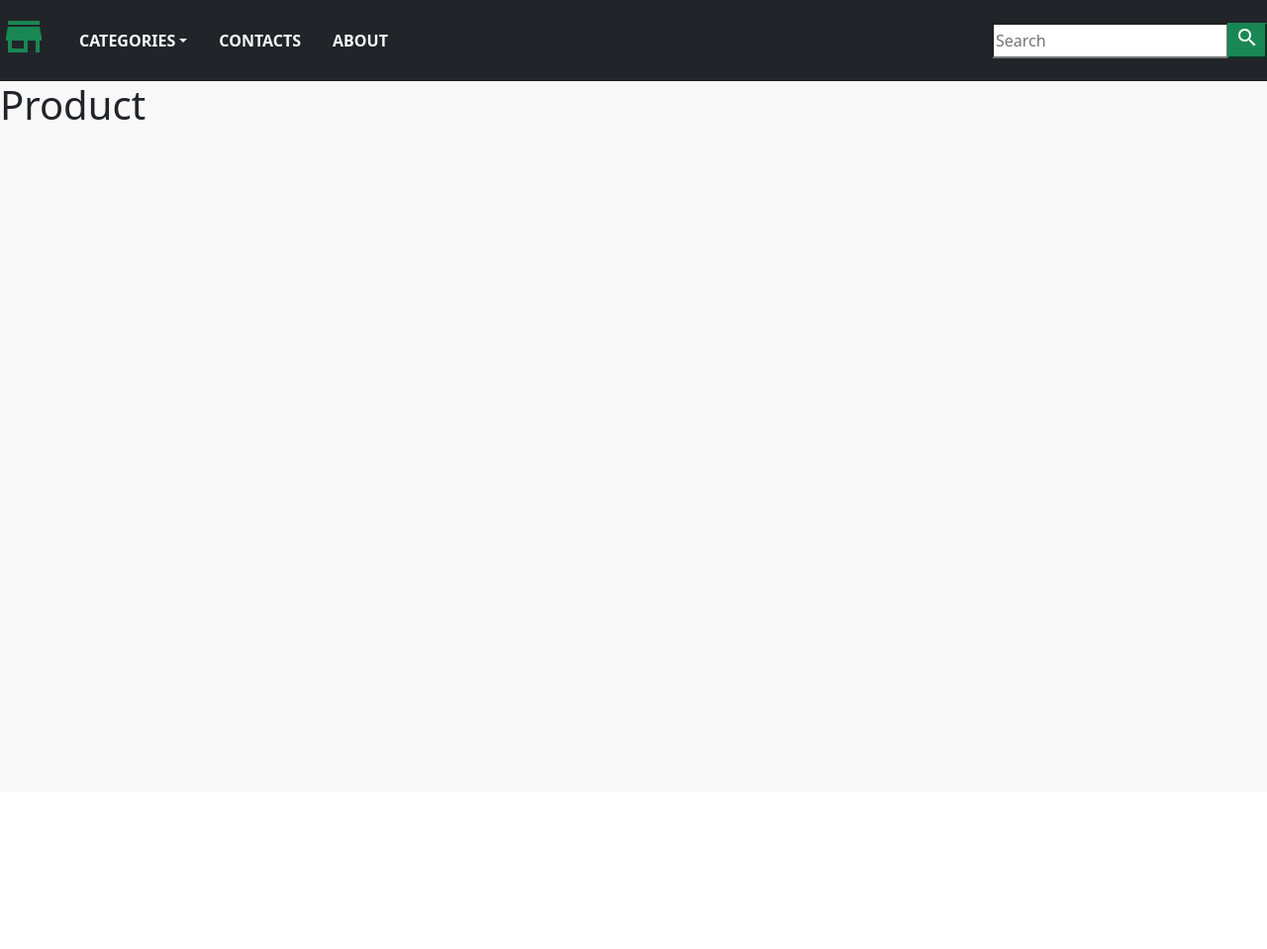
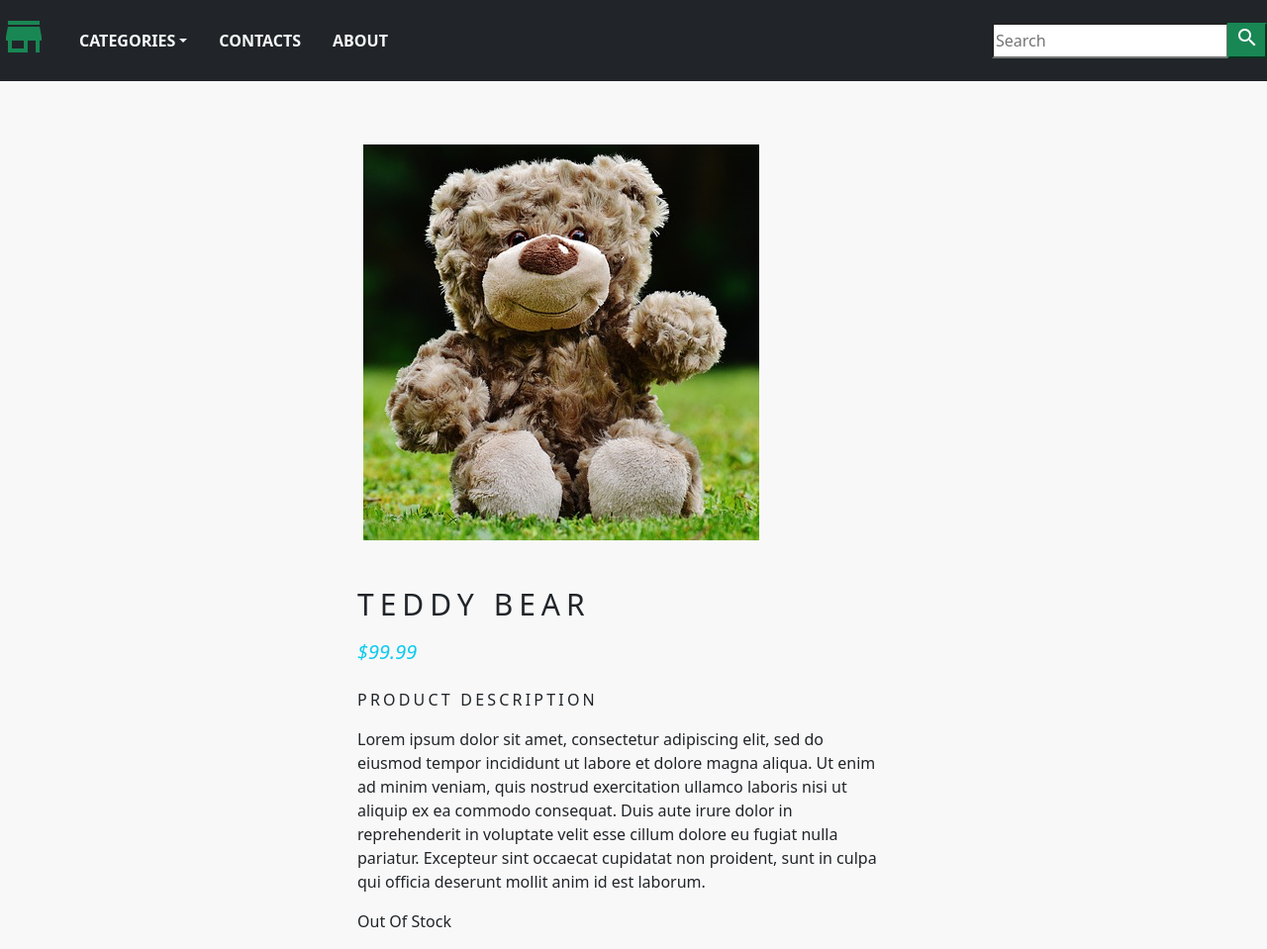
Before and after one commit to vitosv03/ecommerce, a Django app: page /product/ in a window 1280 px wide. Shown: the whole page at 99% size. Before the commit the page ends 121 px from the top, so only its background shows below. Run offline with Django 3.2, Linux system fonts and the light colour scheme.

Commit message:
edit product.html create css for it

```diff
--- a/ecommerce-project/ecommerce/static/css/base.css
+++ b/ecommerce-project/ecommerce/static/css/base.css
@@ -1,3 +1,21 @@
 body {
-    background: #f8f8f8
+	background: #F8F8F8
 }
+
+.product_title {
+	font-size: 30px;
+	text-transform: uppercase;
+	letter-spacing: .2em;
+	padding-top: 15px;
+	padding-bottom: 10px;
+}
+
+.product_text {
+	padding-right: 20px;
+}
+
+.product_desc {
+	font-size: 16px;
+	text-transform: uppercase;
+	letter-spacing: .2em;
+}
--- a/ecommerce-project/shop/templates/base.html
+++ b/ecommerce-project/shop/templates/base.html
@@ -9,7 +9,7 @@
     <!-- Bootstrap CSS -->
     <link href="https://cdn.jsdelivr.net/npm/bootstrap@5.1.3/dist/css/bootstrap.min.css" rel="stylesheet" integrity="sha384-1BmE4kWBq78iYhFldvKuhfTAU6auU8tT94WrHftjDbrCEXSU1oBoqyl2QvZ6jIW3" crossorigin="anonymous">
 
-    <link rel="stylesheet" href="{% static 'css/base.css' %}">
+    <link rel="stylesheet" type="text/css" href="{% static 'css/base.css' %}">
 
       <style type="text/css">
           .material-icons.md-48 { font-size: 48px; }
@@ -50,10 +50,6 @@
           </form>
          </div>
       </nav>
-<!--    <header>-->
-<!--        <a href="{% url 'home' %}">Home</a>-->
-<!--        <a href="{% url 'about' %}">About</a>-->
-<!--    </header>-->
 
     {% block content %}
     {% endblock %}
--- a/ecommerce-project/shop/templates/product.html
+++ b/ecommerce-project/shop/templates/product.html
@@ -1,9 +1,27 @@
 {%  extends 'base.html' %}
-
+{% load static %}
 {% block title %}
     Product
 {% endblock %}
 
 {% block content %}
-    <h1>Product</h1>
+    <div class="container" py-5>
+        <div class="row mt-5">
+            <div class="col-10 mx-auto col-md-6 my-3">
+                <img src="{% static 'images/teddy.png' %}">
+            </div>
+        </div>
+        <div class="col-10 mx-auto col-md-6 my-3">
+            <div>
+                <h1 class="product_title"> Teddy Bear</h1>
+                <h5 class="text-info fst-italic mb-4">
+                    $99.99
+                </h5>
+                <p class="product_desc">Product Description</p>
+                <p class="text-justify product_text">Lorem ipsum dolor sit amet, consectetur adipiscing elit, sed do eiusmod tempor incididunt ut labore et dolore magna aliqua. Ut enim ad minim veniam, quis nostrud exercitation ullamco laboris nisi ut aliquip ex ea commodo consequat. Duis aute irure dolor in reprehenderit in voluptate velit esse cillum dolore eu fugiat nulla pariatur. Excepteur sint occaecat cupidatat non proident, sunt in culpa qui officia deserunt mollit anim id est laborum.</p>
+                <p class="text-justify product_text">Out Of Stock</p>
+            </div>
+        </div>
+
+    </div>
 {% endblock %}
```
